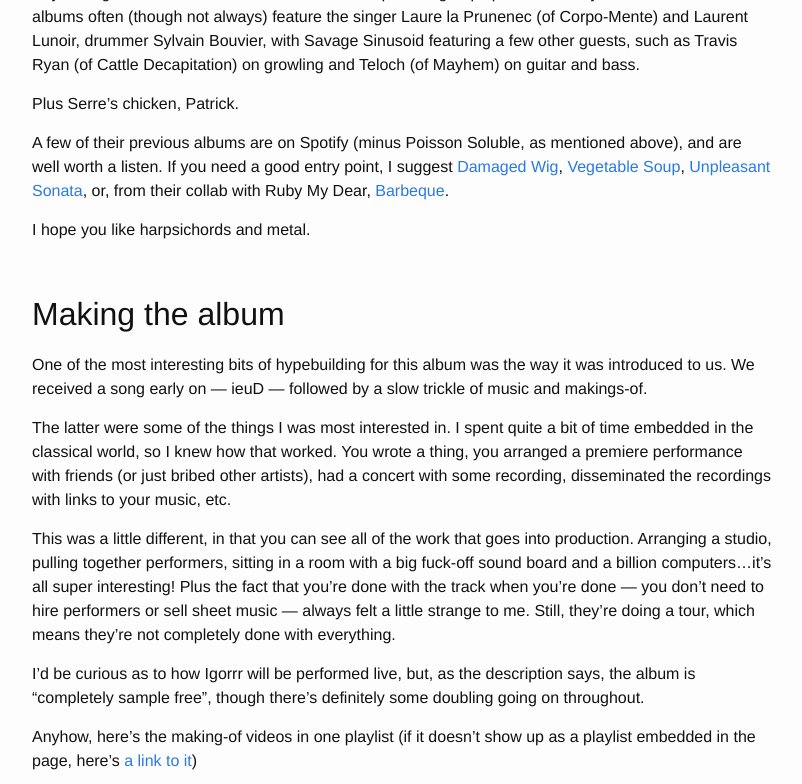
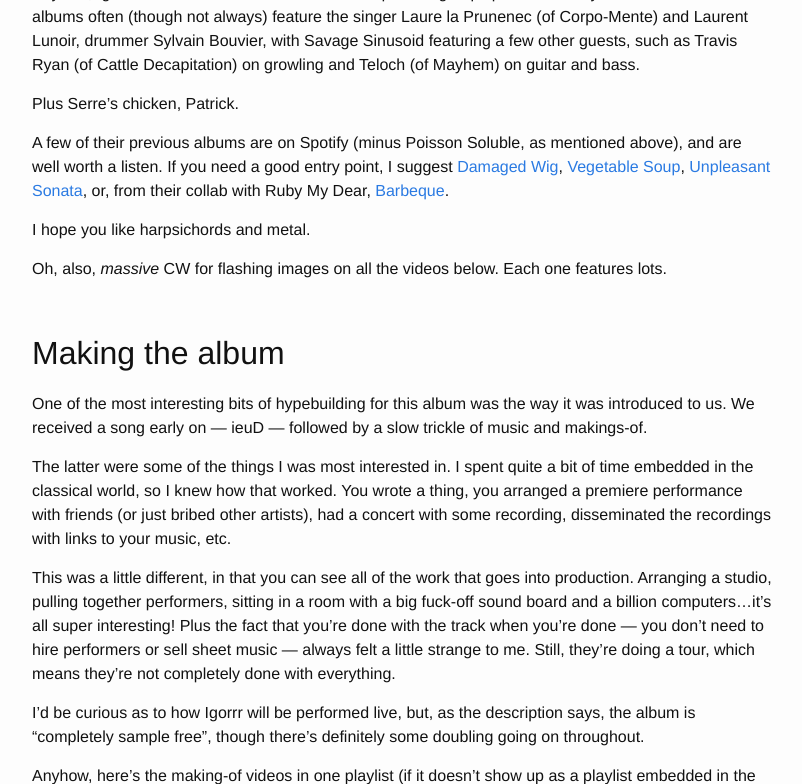
Before and after one commit to makyo/salsa, a Jekyll site: the page built from _posts/2017-06-16-savage-sinusoid.md, in a window 1280 px wide and 900 px high, scrolled down 864 px, cut to the strip 0-784 px from the top of the window. Shown: the whole strip, without its empty margins (238-1040 px from the left). Built offline with Jekyll 4.4.1, drawn with Linux system fonts in a browser that asks for light colours; comment, search, counter and statistics services are not loaded.

Commit message:
CW flashing

```diff
--- a/_posts/2017-06-16-savage-sinusoid.md
+++ b/_posts/2017-06-16-savage-sinusoid.md
@@ -19,6 +19,8 @@
 A few of their previous albums are on Spotify (minus Poisson Soluble, as mentioned above), and are well worth a listen. If you need a good entry point, I suggest [Damaged Wig](https://open.spotify.com/track/1PJWkN3T3BM87kATIwDmto), [Vegetable Soup](https://open.spotify.com/track/6q5iDgq3qEUEMeqffMzPu8), [Unpleasant Sonata](https://open.spotify.com/track/3gLUaPawGwUaFCTV79Uwsy), or, from their collab with Ruby My Dear, [Barbeque](https://open.spotify.com/track/3gLUaPawGwUaFCTV79Uwsy).
 
 I hope you like harpsichords and metal.
+
+Oh, also, *massive* CW for flashing images on all the videos below. Each one features lots.
 
 -----
 
```
